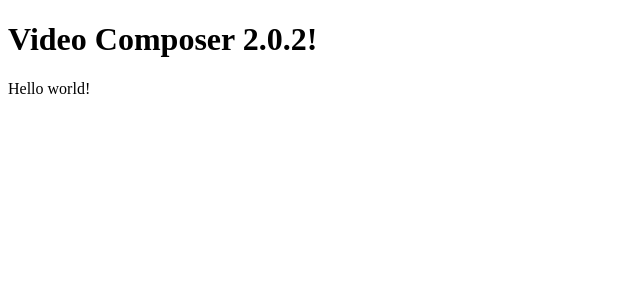
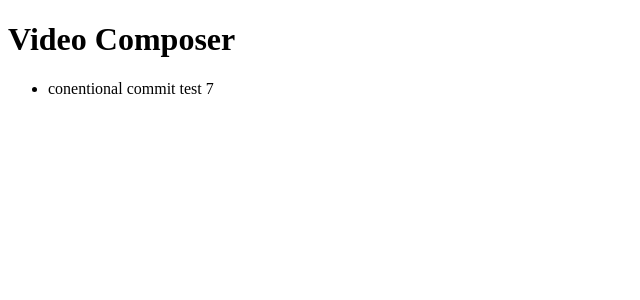
Before and after one commit to rjunsk/me-playground, a React (Create React App) app in the folder video-composer/: page / in a window 1280 px wide. Shown: the top 300 px of the page, without its empty margins (0-640 px from the left). Built offline with nearby package versions, Linux system fonts and the light colour scheme.

Commit message:
fix(video-composer): video test release 7 (#9)
Changelog for video test release 7

## Adding more template to see if it shows up in release notes

```diff
--- a/video-composer/src/App.tsx
+++ b/video-composer/src/App.tsx
@@ -1,8 +1,10 @@
 export default function App() {
   return (
     <>
-      <h1>Video Composer 2.0.2!</h1>
-      <p>Hello world!</p>
+      <h1>Video Composer</h1>
+      <ul>
+        <li>conentional commit test 7</li>
+      </ul>
     </>
   );
 }
```
